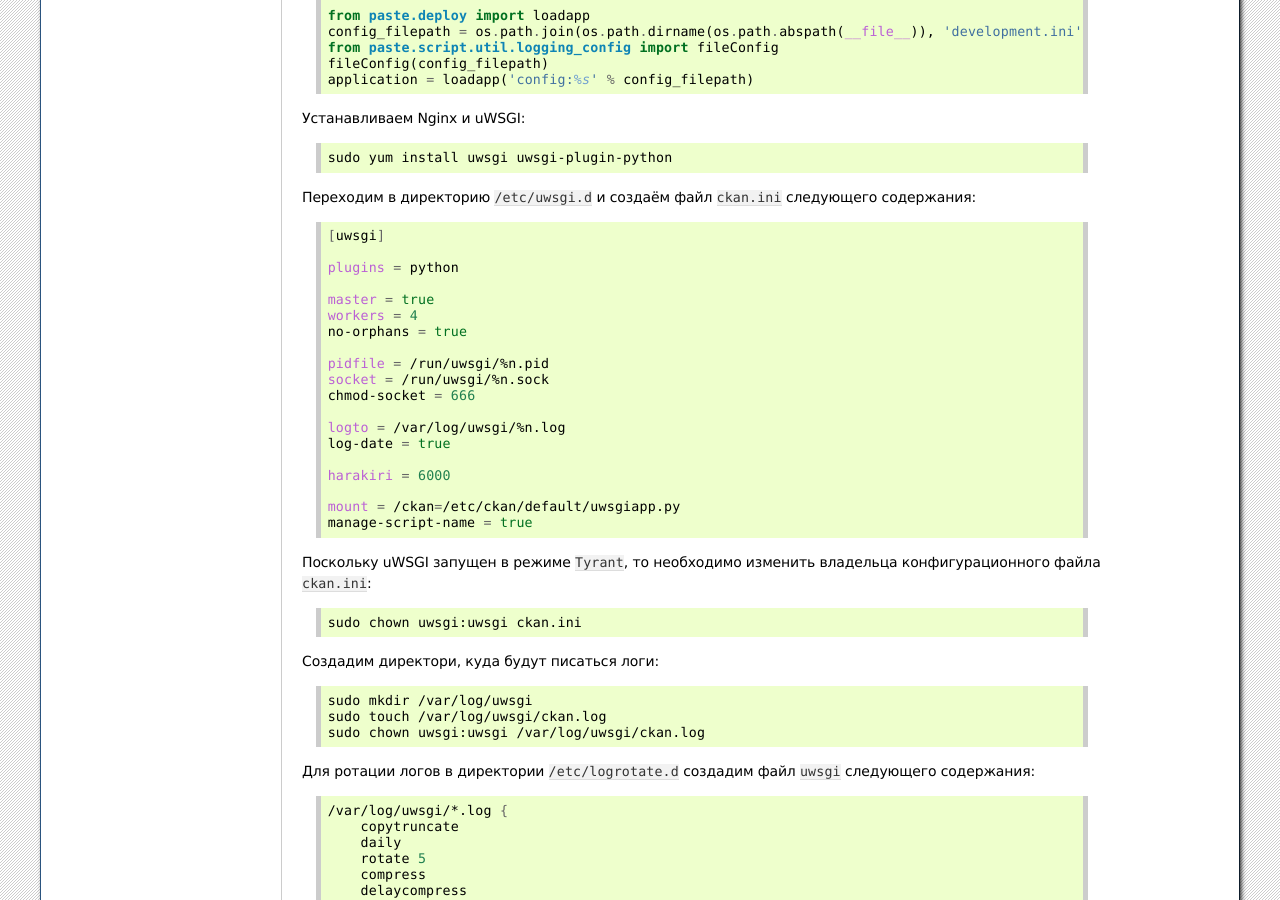
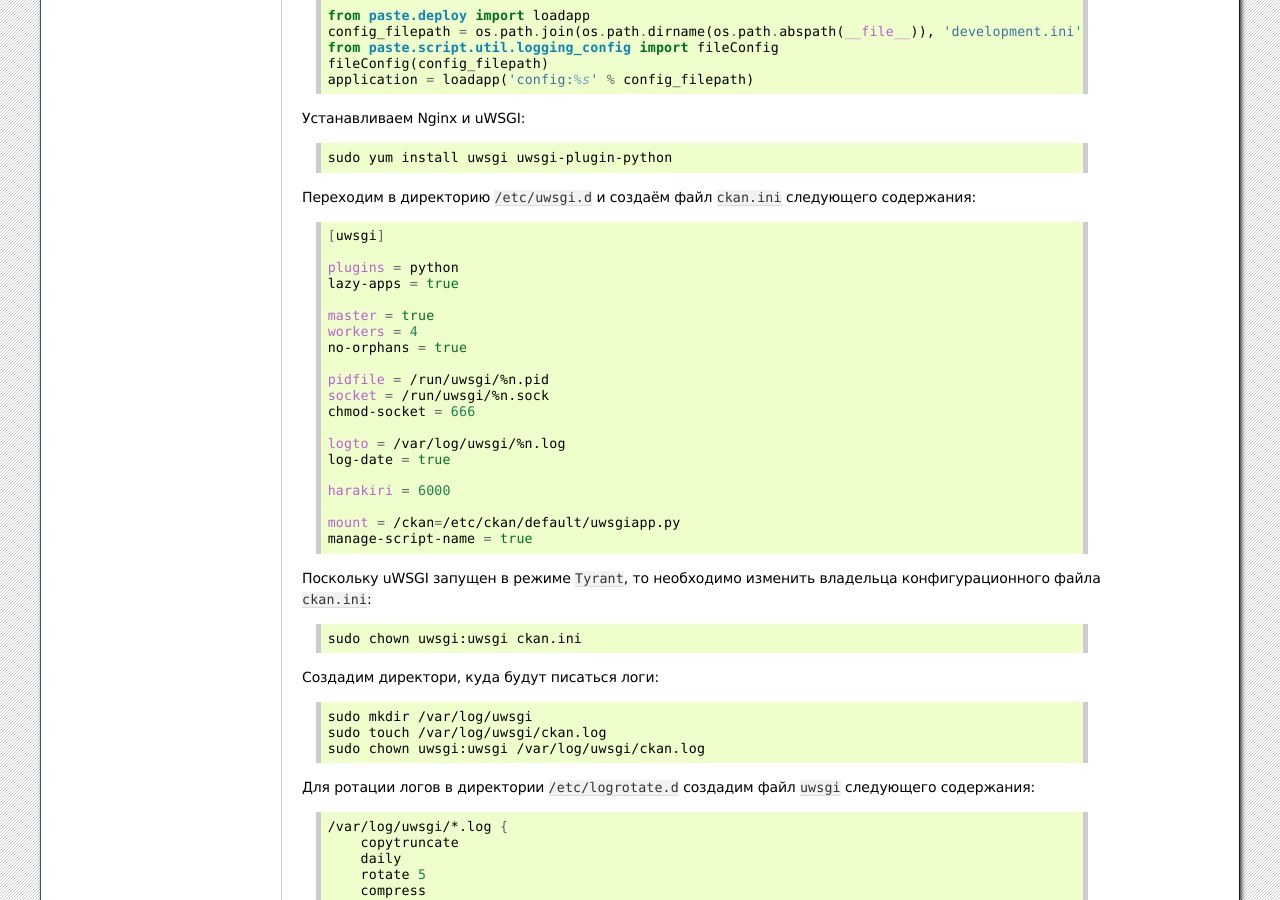
Before and after one commit to nextgis/docs_ogportal, a Sphinx documentation site: the page built from source/install.rst, in a window 1280 px wide and 900 px high, scrolled down 6018 px. Built offline with Sphinx 7.4.7, drawn with Linux system fonts in a browser that asks for light colours; formulas are drawn with MathJax 3; some of the changed text lies outside the part shown.

Commit message:
lazy-apps

```diff
--- a/source/install.rst
+++ b/source/install.rst
@@ -457,6 +457,7 @@
     [uwsgi]
 
     plugins = python
+    lazy-apps = true
 
     master = true
     workers = 4
@@ -803,6 +804,7 @@
     [uwsgi]
 
     plugins = python
+    lazy-apps = true
 
     master = true
     workers = 4
```
